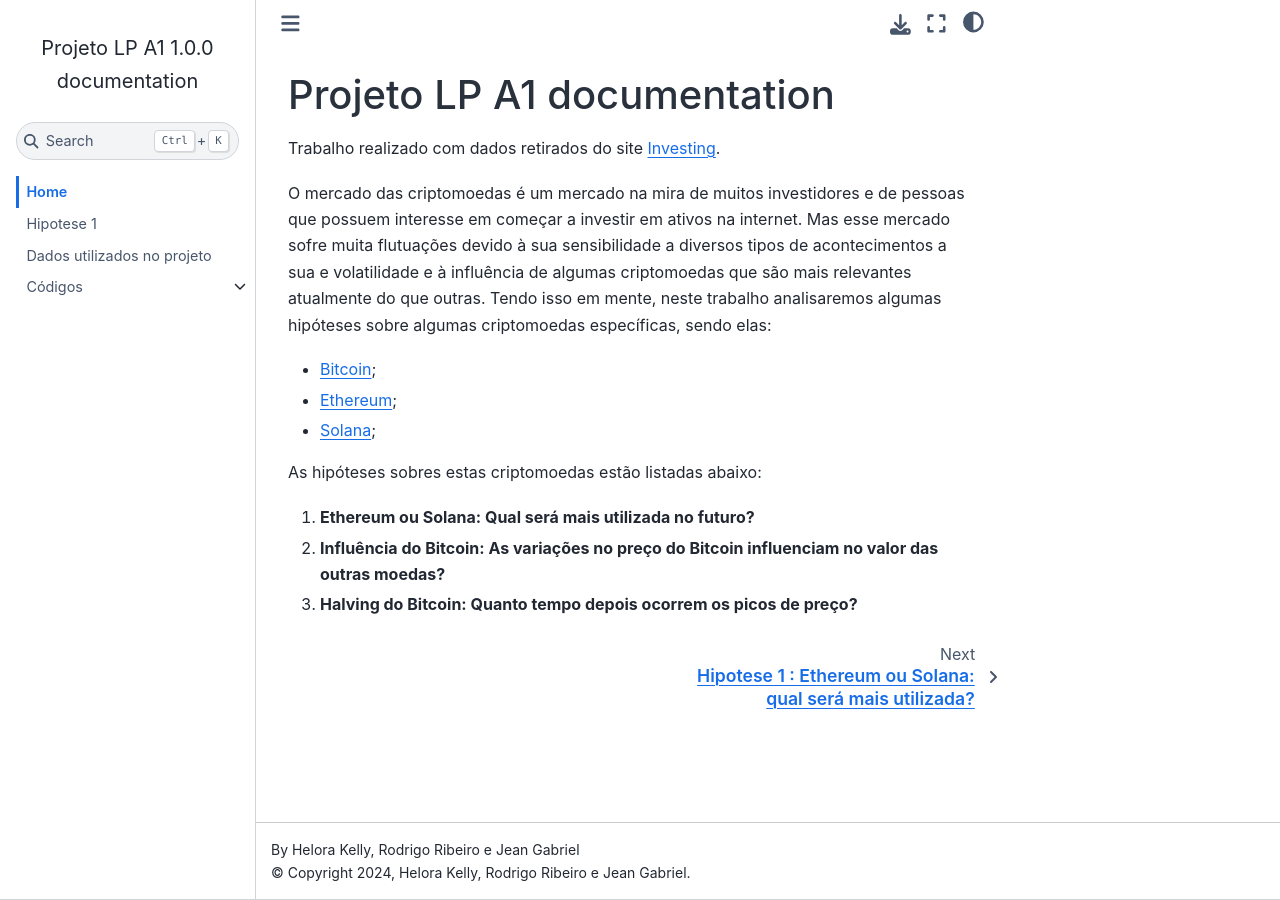
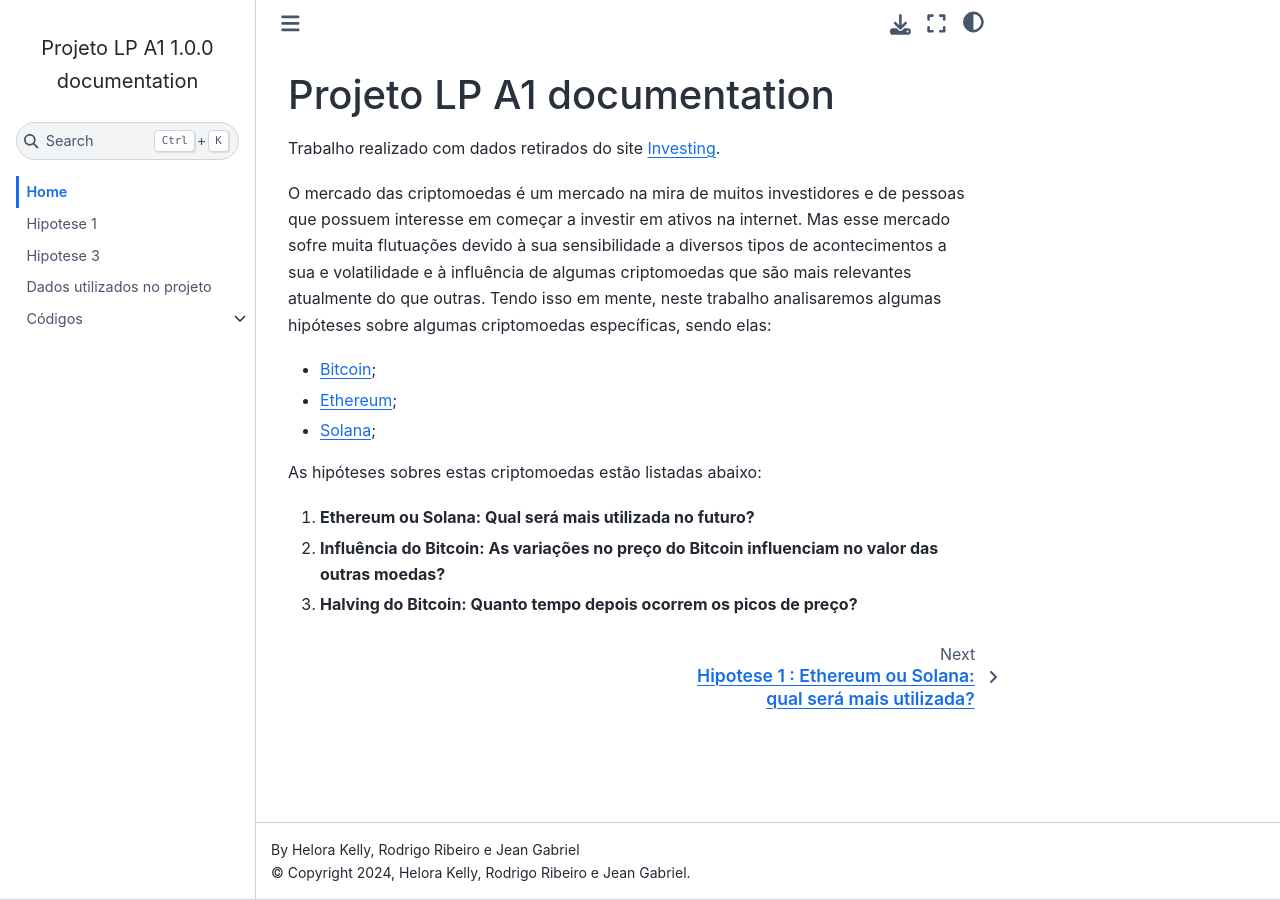
Before and after one commit to rodrigo-ribeir/projeto_lp_a1, a Sphinx documentation site: the page built from docs/source/index.rst, in a window 1280 px wide. Built offline with Sphinx 7.4.7 and the Sphinx Book theme 1.1.4, drawn with Linux system fonts in a browser that asks for light colours; pages that are not in the unit, such as notebooks, are missing from menus.

Commit message:
Adicionando hipotese 3

```diff
--- a/docs/source/index.rst
+++ b/docs/source/index.rst
@@ -42,5 +42,6 @@ As hipóteses sobres estas criptomoedas estão listadas abaixo:
 
    Home <self>
    Hipotese 1 <Hipotese1>
+   Hipotese 3 <hipotese3>
    Download
    Códigos <modules>
```
